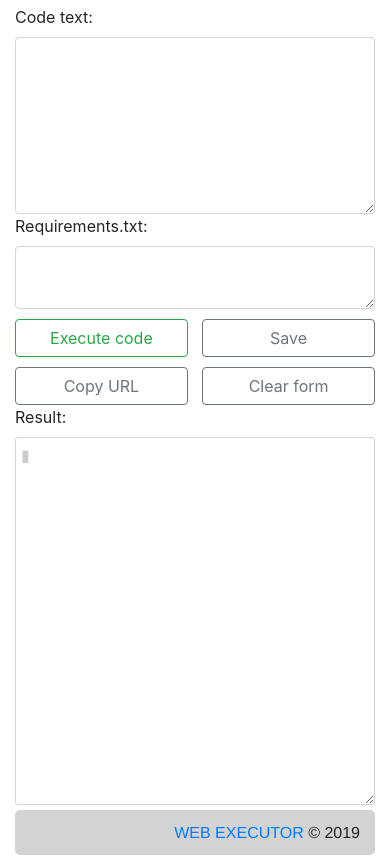
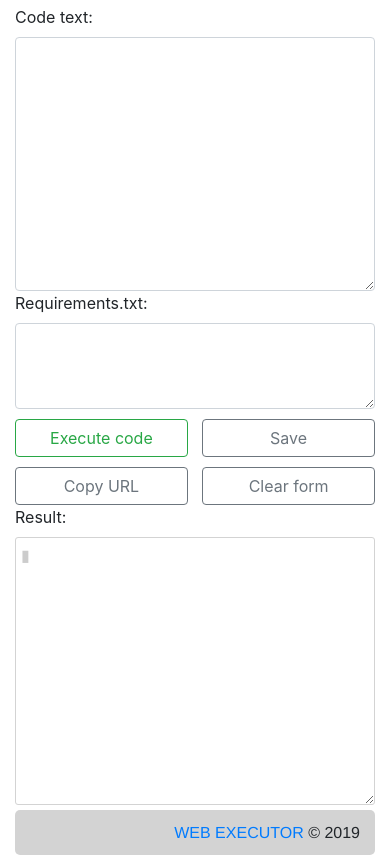
Before and after one commit to pywebexecutorgb/main, a Django app: page /code/create/ in a window 390 px wide. Shown: the part 50-910 px from the top of the page. Run offline with Django 3.2, Linux system fonts and the light colour scheme; the visitor is signed in with stand-in values (Sample User, id 1); some libraries are stand-ins or nearby versions.

Commit message:
adaptive page to iphone

```diff
--- a/executor/static/mainapp/css/main.css
+++ b/executor/static/mainapp/css/main.css
@@ -2,7 +2,7 @@
     .content {
         display: flex;
         flex-direction: column;
-        height: 100% !important;
+        height: unset !important;
         min-height: 800px;
     }
 
@@ -10,7 +10,10 @@
     .result-block {
         all: unset !important;
         margin: 0 5px 0 5px;
-        height: 400px !important;
+    }
+
+    .result-block {
+        height: 300px !important;
     }
 
     .buttons {
```
